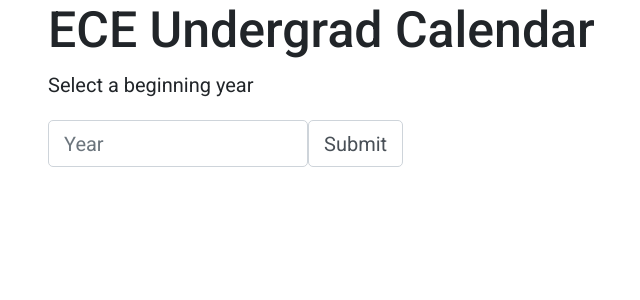
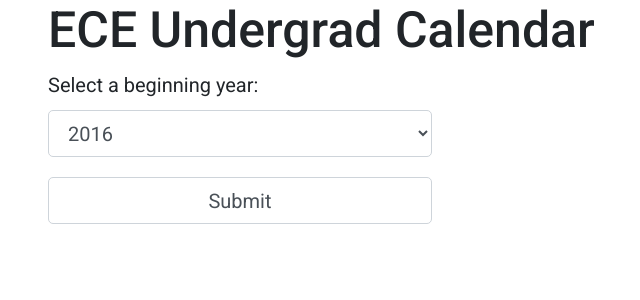
Before and after one commit to aidan-clyens/UndergradCalendar, a Flask app: page / in a window 1280 px wide. Shown: the top 300 px of the page, without its empty margins (112-752 px from the left). Run offline with Flask 2, Linux system fonts and the light colour scheme; some libraries are stand-ins or nearby versions.

Commit message:
Changed year input for to a list with possible year selections

```diff
--- a/app/static/style.css
+++ b/app/static/style.css
@@ -25,3 +25,7 @@ td {
 .course-name {
     width: 70%;
 }
+
+.year-input {
+    width: 40%;
+}
--- a/app/templates/index.html
+++ b/app/templates/index.html
@@ -9,11 +9,17 @@
     </h1>
 </section>
 <section class="content">
-    <div>
-        <p>Select a beginning year</p>
-        <form class="form-inline" action="" method="POST">
+    <div class="year-input">
+        <form class="form-group" action="" method="POST">
+            <p><label for="sel1">Select a beginning year:</label>
+            <select class="form-control" name="year" id="sel1">
+                <option>2016</option>
+            </select></p>
+            <p><input class="form-control" type="submit" name="submit"></p>
+        </form>
+        <!--<form class="form-inline" action="" method="POST">
             <p><input class="form-control" type="number" name="year" placeholder="Year"></p>
             <p><input class="form-control" type="submit" name="submit"></p>
-        </form>
+        </form>-->
     </div>
 </section>
```
